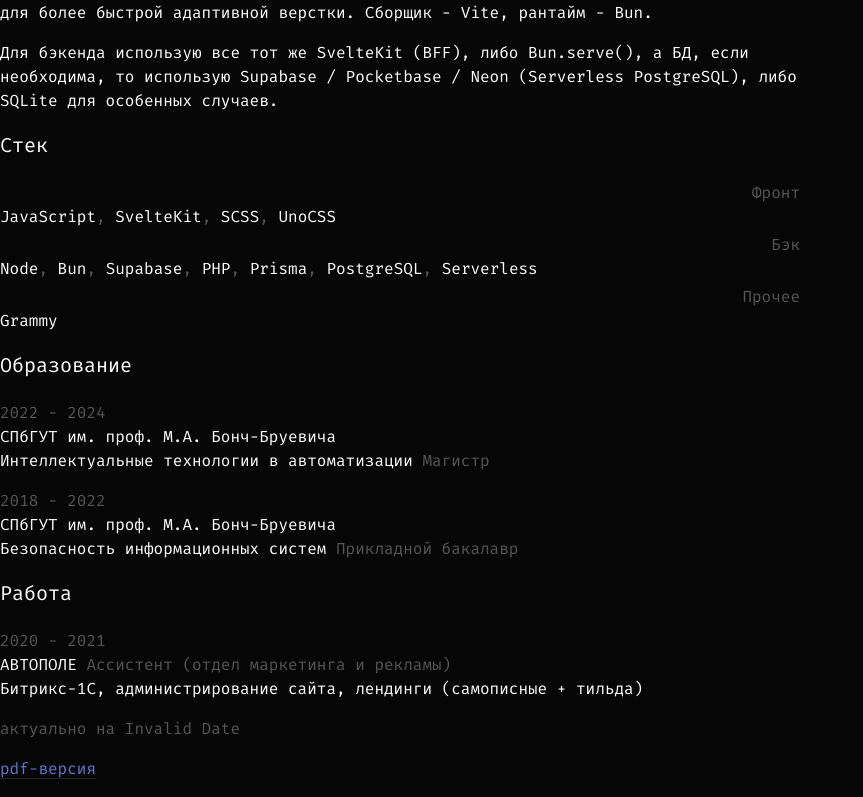
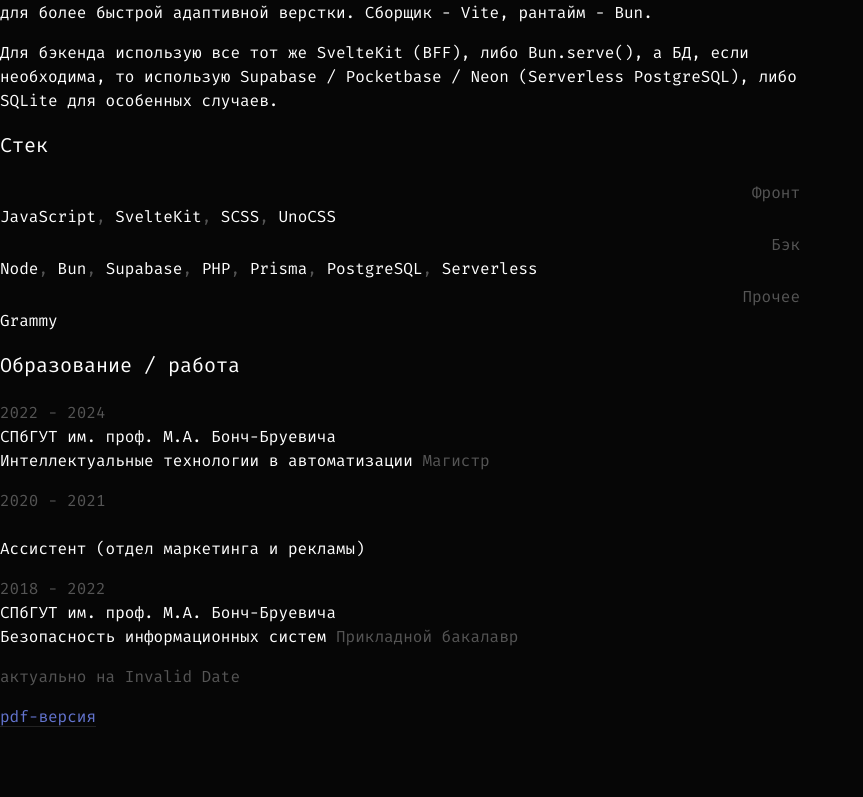
Before and after one commit to aksiere/shrptn, a SvelteKit app: page /resume in a window 1280 px wide. Shown: the part 901-1698 px from the top of the page, without its empty margins (0-863 px from the left). After the commit the page ends 1646 px from the top, so only its background shows below. Built offline with nearby package versions, Linux system fonts and the light colour scheme.

Commit message:
Update +page.svelte

```diff
--- a/src/routes/(stuff)/resume/+page.svelte
+++ b/src/routes/(stuff)/resume/+page.svelte
@@ -24,11 +24,12 @@
 
 	const educations = [
 		{ title: 'Безопасность информационных систем', code: '09.03.02', quali: 'Прикладной бакалавр', university: 'СПбГУТ им. проф. М.А. Бонч-Бруевича', started: 2018, ended: 2022 },
+		{ title: 'Ассистент (отдел маркетинга и рекламы)', company: 'АВТОПОЛЕ', desc: 'Битрикс-1С, администрирование сайта, лендинги (самописные + тильда)', started: 2020, ended: 2021 },
 		{ title: 'Интеллектуальные технологии в автоматизации', code: '15.04.04', quali: 'Магистр', university: 'СПбГУТ им. проф. М.А. Бонч-Бруевича', started: 2022, ended: 2024 },
 	]
 
 	const jobs = [
-		{ title: 'Ассистент (отдел маркетинга и рекламы)', company: 'АВТОПОЛЕ', desc: 'Битрикс-1С, администрирование сайта, лендинги (самописные + тильда)', started: 2020, ended: 2021 }
+
 	]
 
 	const skills = [
@@ -135,7 +136,7 @@
 
 		<div class='1/1'>
 			{#if show}
-				<p class='article' in:animate={{ y: 120 + (skills.length * 10), duration: TRANSITION_DURATION }}>Образование</p>
+				<p class='article' in:animate={{ y: 120 + (skills.length * 10), duration: TRANSITION_DURATION }}>Образование / работа</p>
 			{/if}
 
 			{#each educations.reverse() as { code, title, university, quali, started, ended }, i}
@@ -155,7 +156,7 @@
 
 		<!-- РАБОТА -->
 
-		<div class='1/1'>
+		<!-- <div class='1/1'>
 			{#if show}
 				<p class='article' in:animate={{ y: 130 + (skills.length * 10) + (educations.length * 10), duration: TRANSITION_DURATION }}>Работа</p>
 			{/if}
@@ -173,7 +174,7 @@
 			{/each}
 
 			<p></p>
-		</div>
+		</div> -->
 
 		<!-- ИНФО -->
 		<div class='1/1 text-center mb-0 mt-3'>
```
